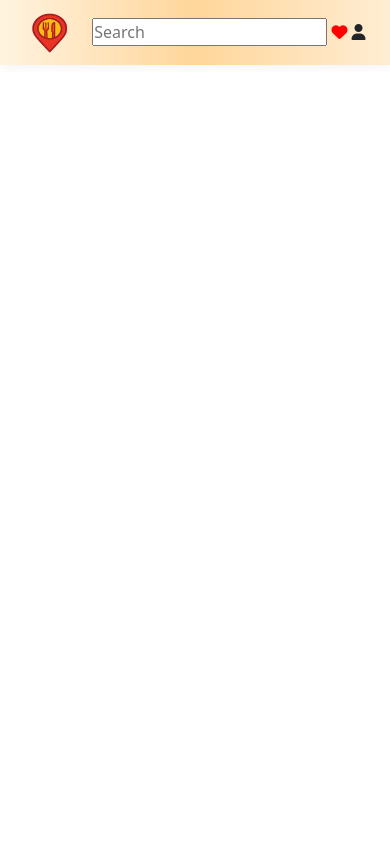
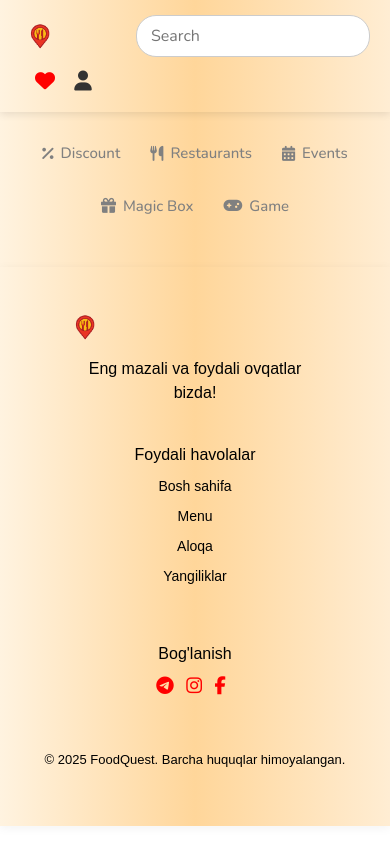
Before and after one commit to murodil01/MagicBox, a plain HTML site: page discount.html in a window 390 px wide. Drawn offline with nearby package versions, Linux system fonts and the light colour scheme.

Commit message:
discount

```diff
--- a/discount.css
+++ b/discount.css
@@ -12,27 +12,247 @@
 }
 
 body {
-  font-family: "Nunito";
+  font-family: "Nunito", sans-serif;
 }
+
+/* Header start */
 
 .header {
   background: linear-gradient(to right, #fff3e0 0%, #ffd69a 50%, #ffedd3 100%);
+  box-shadow: 0 2px 8px rgba(0, 0, 0, 0.1);
+  padding: 15px 0;
+  position: sticky;
+  top: 0;
+  z-index: 1000;
+}
 
+.header__wrapper {
+  max-width: 1200px;
+  margin: 0 auto;
+  padding: 0 20px;
+
+  display: flex;
+  align-items: center;
+  justify-content: space-between;
+  flex-wrap: wrap;
+  gap: 15px;
+}
+
+.header__logo {
+  display: flex;
+  align-items: center;
+  gap: 10px;
+  font-size: 20px;
+  font-weight: bold;
+  text-decoration: none;
+  color: #333;
+}
+
+.header__logo img.logo {
+  width: 40px;
+  height: 40px;
+}
+
+.header__wrapper input[type="text"] {
+  padding: 8px 14px;
+  border-radius: 20px;
+  border: 1px solid #ccc;
+  min-width: 250px;
+  transition: 0.3s;
+}
+
+.header__wrapper input[type="text"]:focus {
+  outline: none;
+  border-color: #ff9800;
+  box-shadow: 0 0 5px rgba(255, 152, 0, 0.5);
+}
+
+.header__wrapper div:last-child a {
+  margin-left: 15px;
+  font-size: 20px;
+  color: #333;
+  transition: color 0.3s;
+}
+
+.header__wrapper div:last-child a:hover {
+  color: #ff5722;
+}
+
+@media (max-width: 768px) {
   .header__wrapper {
     display: flex;
     align-items: center;
-    justify-content: space-between;
+    gap: 10px;
+  }
 
-    .header__logo {
-      color: #e63946;
+  .header__wrapper input[type="text"] {
+    width: 100%;
+    min-width: unset;
+  }
+
+  .header__logo span {
+    display: none;
+  }
+}
+
+/* Header finish */
+
+/* Discount start */
+.discount {
+  background: linear-gradient(to right, #fff3e0 0%, #ffd69a 50%, #ffedd3 100%);
+
+  .discount__wrapper {
+    display: flex;
+    flex-wrap: wrap;
+    justify-content: center;
+    align-items: center;
+    gap: 30px;
+    padding: 30px 0 50px 0;
+
+    .discount__link {
+      font-weight: 500;
+      font-size: 15px;
+      color: grey;
       text-decoration: none;
-      font-weight: 700;
-      font-size: 20px;
-    }
-
-    .logo {
-      width: 75px;
-      height: 65px;
+      display: flex;
+      align-items: center;
+      column-gap: 7px;
     }
   }
 }
+/* Discount finish */
+
+/* Footer start */
+.footer {
+  background: linear-gradient(to right, #fff3e0 0%, #ffd69a 50%, #ffedd3 100%);
+  box-shadow: 0 2px 10px rgba(0, 0, 0, 0.05);
+  padding: 40px 0;
+  font-family: sans-serif;
+  color: black;
+}
+
+.footer-container {
+  display: flex;
+  flex-wrap: wrap;
+  justify-content: space-between;
+  gap: 30px;
+}
+
+.footer-logo img {
+  width: 75px;
+  height: 65px;
+  margin-bottom: 10px;
+}
+
+.footer-logo p {
+  max-width: 250px;
+  line-height: 1.5;
+}
+
+.footer-links h4,
+.footer-social h4 {
+  margin-bottom: 10px;
+  font-size: 18px;
+}
+
+.footer-links ul {
+  padding: 0;
+}
+
+.footer-links ul li {
+  margin-bottom: 8px;
+}
+
+.footer-links ul li a {
+  color: black;
+  text-decoration: none;
+  transition: color 0.3s;
+}
+
+.footer-links ul li a:hover {
+  color: #ffcccc;
+}
+
+.social-icons a {
+  margin-right: 10px;
+  font-size: 20px;
+  color: white;
+  transition: color 0.3s;
+}
+
+.social-icons a:hover {
+  color: darkblue;
+}
+
+.footer-bottom {
+  text-align: center;
+  margin-top: 30px;
+  font-size: 14px;
+}
+
+@media (max-width: 1024px) {
+  .footer-container {
+    justify-content: space-around;
+    text-align: center;
+  }
+
+  .footer-logo,
+  .footer-links,
+  .footer-social {
+    flex: 1 1 100%;
+    margin-bottom: 20px;
+  }
+}
+
+@media (max-width: 768px) {
+  .footer-container {
+    flex-direction: column;
+    align-items: center;
+    text-align: center;
+  }
+
+  .footer-logo img {
+    width: 60px;
+    height: auto;
+  }
+
+  .footer-logo p {
+    max-width: 90%;
+    margin: 0 auto;
+  }
+
+  .footer-links h4,
+  .footer-social h4 {
+    font-size: 16px;
+  }
+
+  .footer-links ul li a {
+    font-size: 15px;
+  }
+
+  .social-icons a {
+    font-size: 18px;
+    margin-right: 8px;
+  }
+}
+
+@media (max-width: 480px) {
+  .footer-container {
+    gap: 20px;
+  }
+
+  .footer-links ul li {
+    margin-bottom: 6px;
+  }
+
+  .footer-links ul li a {
+    font-size: 14px;
+  }
+
+  .footer-bottom {
+    font-size: 13px;
+    padding: 0 10px;
+  }
+}
+
+/* Footer finish */
--- a/discount.html
+++ b/discount.html
@@ -21,19 +21,85 @@
       integrity="sha384-LN+7fdVzj6u52u30Kp6M/trliBMCMKTyK833zpbD+pXdCLuTusPj697FH4R/5mcr"
       crossorigin="anonymous"
     />
+    <link rel="stylesheet" href="./discount.css" />
   </head>
   <body>
+    <!-- Navbar start -->
     <header class="header">
       <div class="header__wrapper container">
         <a class="header__logo" href="#">
           <img src="./images/logo.png" alt="Logo" class="logo" />
           <span class="d-none d-sm-inline">FoodQuest</span>
         </a>
-        <input type="text" name="" id="" placeholder="Search" />
-        <i class="fa-solid fa-heart" style="color: red"></i>
-        <i class="fa-solid fa-user"></i>
+        <div>
+          <input type="text" name="" id="" placeholder="Search" />
+        </div>
+        <div>
+          <a href="#"><i class="fa-solid fa-heart" style="color: red"></i></a>
+          <a href="#"><i class="fa-solid fa-user"></i></a>
+        </div>
       </div>
     </header>
+    <!-- Navbar finish -->
+
+    <!-- Discount start -->
+    <section class="discount">
+      <div class="discount__wrapper container">
+        <a class="discount__link" href="#"
+          ><i class="fa-solid fa-percent"></i> Discount</a
+        >
+        <a class="discount__link" href="#"
+          ><i class="fa-solid fa-utensils"></i> Restaurants</a
+        >
+        <a class="discount__link" href="#"
+          ><i class="fa-solid fa-calendar-days"></i> Events</a
+        >
+        <a class="discount__link" href="#"
+          ><i class="fa-solid fa-gift"></i>Magic Box</a
+        >
+        <a class="discount__link" href="#"
+          ><i class="fa-solid fa-gamepad"></i> Game</a
+        >
+      </div>
+    </section>
+    <!-- Discount finish -->
+
+    <!-- Footer start -->
+    <footer class="footer">
+      <div class="footer-container container">
+        <div class="footer-logo">
+          <a class="header__logo" href="#">
+            <img src="./images/logo.png" alt="Logo" class="logo" />
+            <span class="d-none d-sm-inline">FoodQuest</span>
+          </a>
+          <p>Eng mazali va foydali ovqatlar bizda!</p>
+        </div>
+
+        <div class="footer-links">
+          <h4>Foydali havolalar</h4>
+          <ul>
+            <li><a href="#">Bosh sahifa</a></li>
+            <li><a href="#">Menu</a></li>
+            <li><a href="#">Aloqa</a></li>
+            <li><a href="#">Yangiliklar</a></li>
+          </ul>
+        </div>
+
+        <div class="footer-social">
+          <h4>Bog'lanish</h4>
+          <div class="social-icons">
+            <a href="#"><i class="fab fa-telegram" style="color: red"></i></a>
+            <a href="#"><i class="fab fa-instagram" style="color: red"></i></a>
+            <a href="#"><i class="fab fa-facebook-f" style="color: red"></i></a>
+          </div>
+        </div>
+      </div>
+
+      <div class="footer-bottom">
+        <p>&copy; 2025 FoodQuest. Barcha huquqlar himoyalangan.</p>
+      </div>
+    </footer>
+    <!-- Footer finish -->
 
     <script>
       const toggle = document.getElementById("menu-toggle");
```
Also changed, not shown: home.html (deleted, +0 -11 lines).
